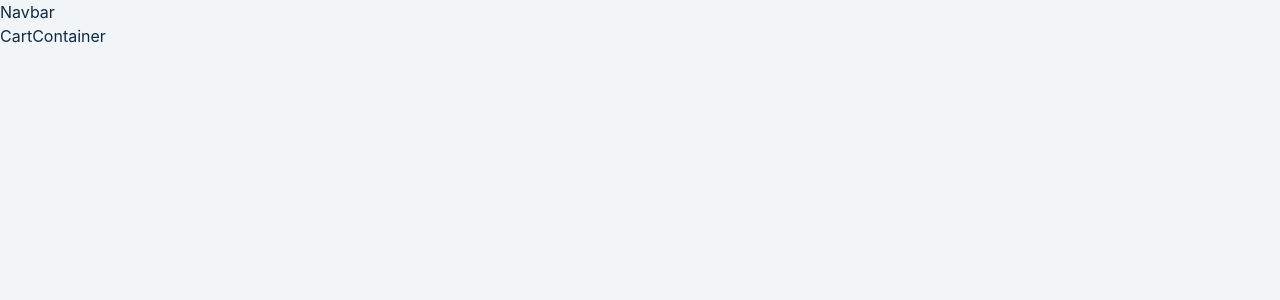
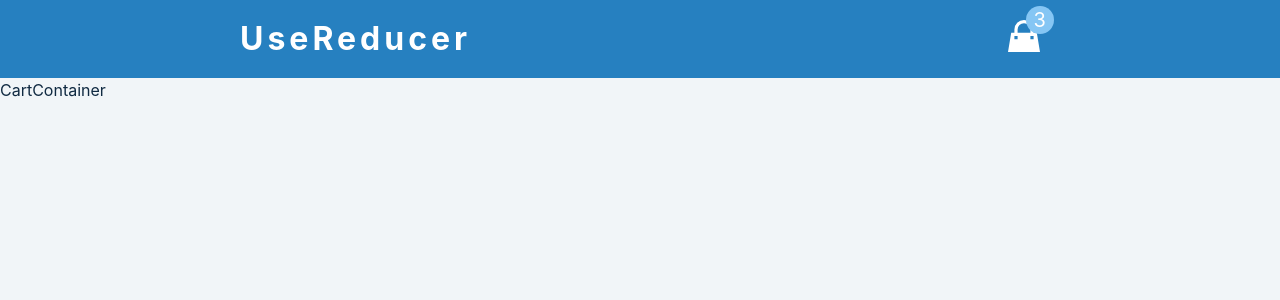
Before and after one commit to programer1983/React-Small-Sopping-Cart, a React (Create React App) app: page / in a window 1280 px wide. Shown: the top 300 px of the page. Built offline with nearby package versions, Linux system fonts and the light colour scheme.

Commit message:
commit-5;

```diff
--- a/src/components/Navbar.js
+++ b/src/components/Navbar.js
@@ -1,8 +1,20 @@
-
+import {useGlobalContext} from "./../context"
 
 const Navbar = () => {
   return (
-    <div>Navbar</div>
+    <nav>
+      <div className="nav-center">
+        <h3>useReducer</h3>
+        <div className="nav-container">
+            <svg xmlns="http://www.w3.org/2000/svg" viewBox="0 0 20 20">
+              <path d="M16 6v2h2l2 12H0L2 8h2V6a6 6 0 1 1 12 0zm-2 0a4 4 0 1 0-8 0v2h8V6zM4 10v2h2v-2H4zm10 0v2h2v-2h-2z" />
+            </svg>
+            <div className="amount-container">
+              <p className="total-amount">3</p>
+            </div>
+        </div>
+      </div>
+    </nav>
   )
 }
 
--- a/src/index.css
+++ b/src/index.css
@@ -91,3 +91,53 @@ p {
     line-height: 1;
   }
 }
+
+/* Navbar */
+
+nav {
+  background: var(--clr-primary);
+  padding: 1.25rem 2rem;
+}
+
+.nav-center {
+  max-width: var(--fixed-width);
+  width: 100%;
+  margin: 0 auto;
+  display: flex;
+  align-items: center;
+  justify-content: space-between;
+}
+
+.nav-center h3 {
+  margin-bottom: 0;
+  color: var(--clr-white)
+}
+
+.nav-container {
+  display: block;
+  position: relative;
+}
+
+nav svg {
+  width: 2rem;
+  fill: var(--clr-white);
+}
+
+.amount-container {
+  position: absolute;
+  top: -0.85rem;
+  right: -0.85rem;
+  width: 1.75rem;
+  height: 1.75rem;
+  border-radius: 50%;
+  background: var(--clr-primary-light);
+  display: flex;
+  align-items: center;
+  justify-content: center;
+}
+
+.total-amount {
+  margin-bottom: 0;
+  color: var(--clr-white);
+  font-size: 1.25rem;
+}
```
